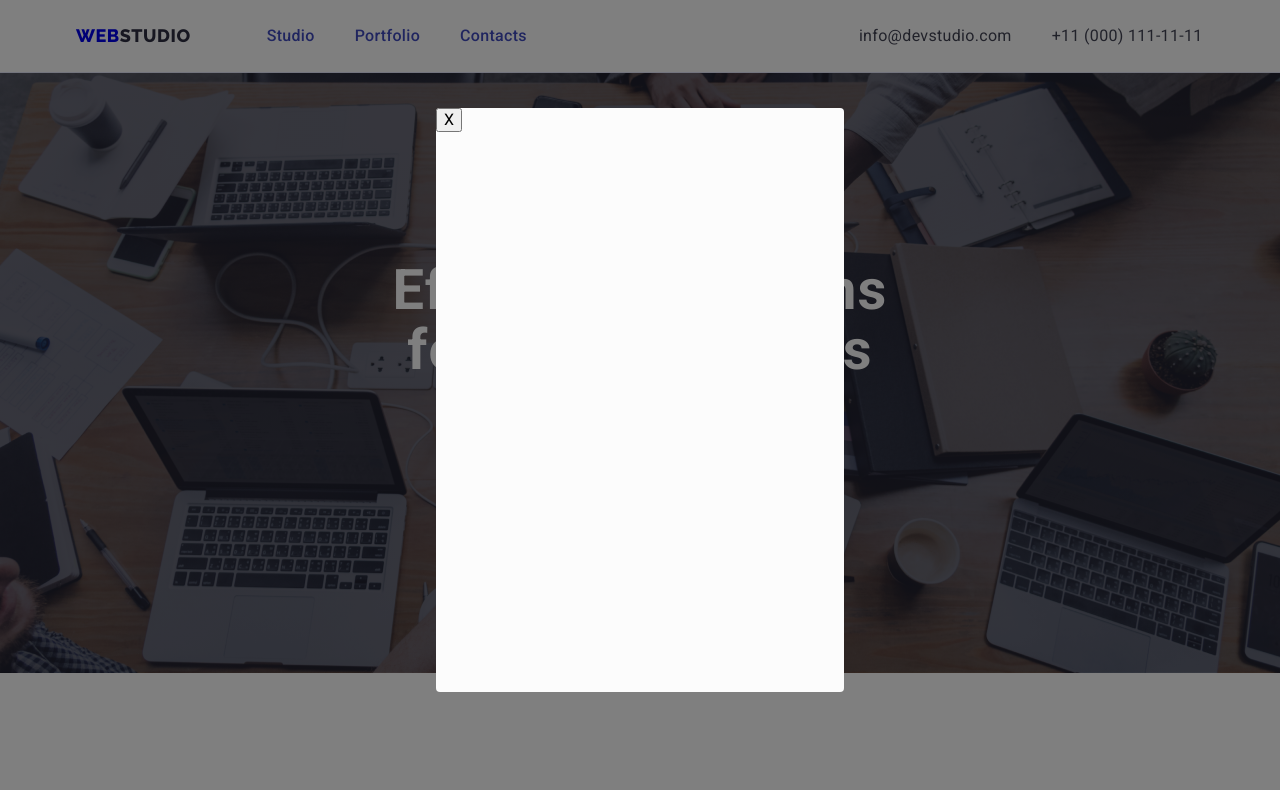
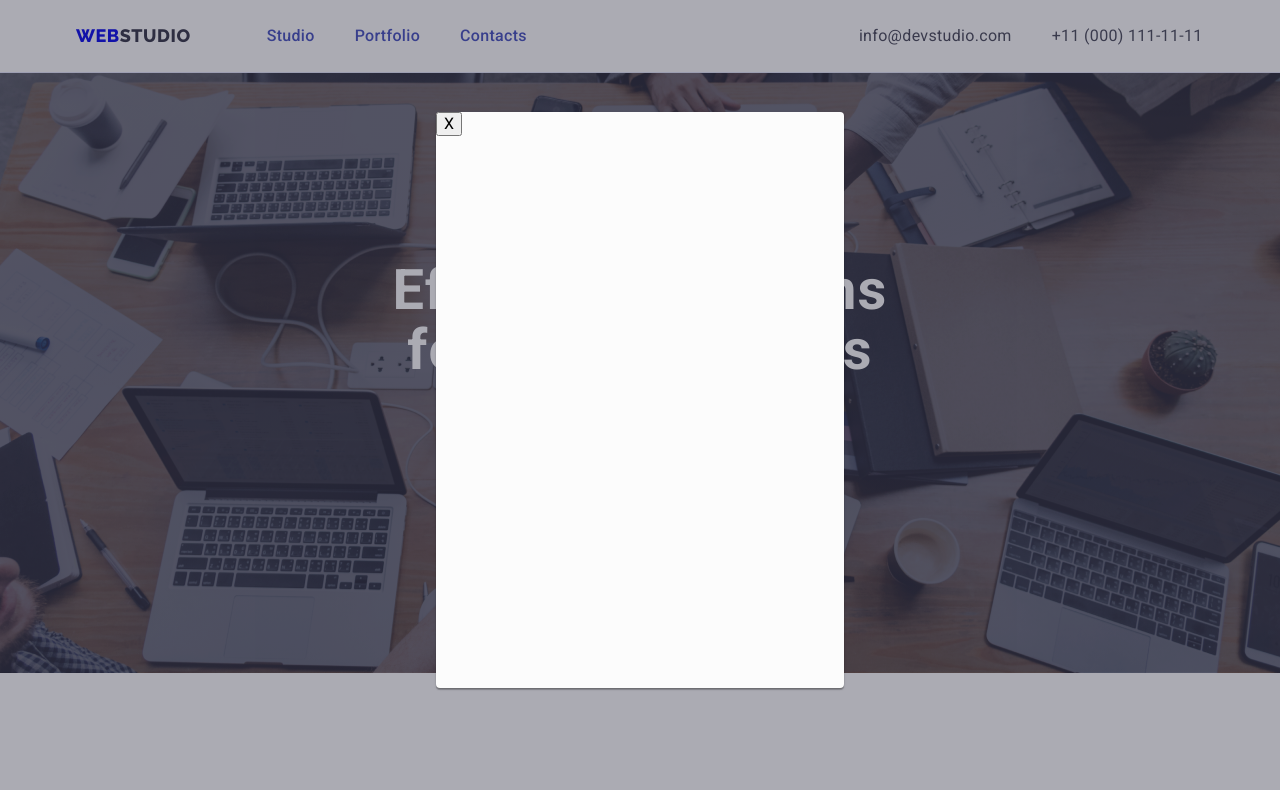
Before and after one commit to ailsoya/goit-markup-hw-05, a plain HTML site: page index.html in a window 1280 px wide. Both pictures are taken after a click on the button "Order Service". Shown: the top 790 px of the page. Drawn offline with nearby package versions, Linux system fonts and the light colour scheme.

Commit message:
Update style.css

```diff
--- a/css/style.css
+++ b/css/style.css
@@ -576,21 +576,25 @@ img {
     left: 0;
     width: 100%;
     height: 100%;
-    background-color: rgba(0, 0, 0, 0.5);
+    background-color: rgba(46, 47, 66, 0.4);
+    transition: opacity 250ms cubic-bezier(0.4, 0, 0.2, 1), visibility 250ms cubic-bezier(0.4, 0, 0.2, 1);
 }
 
 .backdrop.is-hidden {
     opacity: 0;
+    visibility: hidden;
     pointer-events: none;
 }
 
 .modal {
     width: 408px;
-    height: 584px;
+    min-height: 576px;
     background-color: #fcfcfc;
     position: absolute;
     top: 50%;
     left: 50%;
     transform: translate(-50%, -50%);
     border-radius: 4px;
+    box-shadow: 0px 1px 1px rgba(0, 0, 0, 0.14), 0px 1px 3px rgba(0, 0, 0, 0.12), 0px 2px 1px rgba(0, 0, 0, 0.2);
+    transition: transform 250ms cubic-bezier(0.4, 0, 0.2, 1);
 }
```
